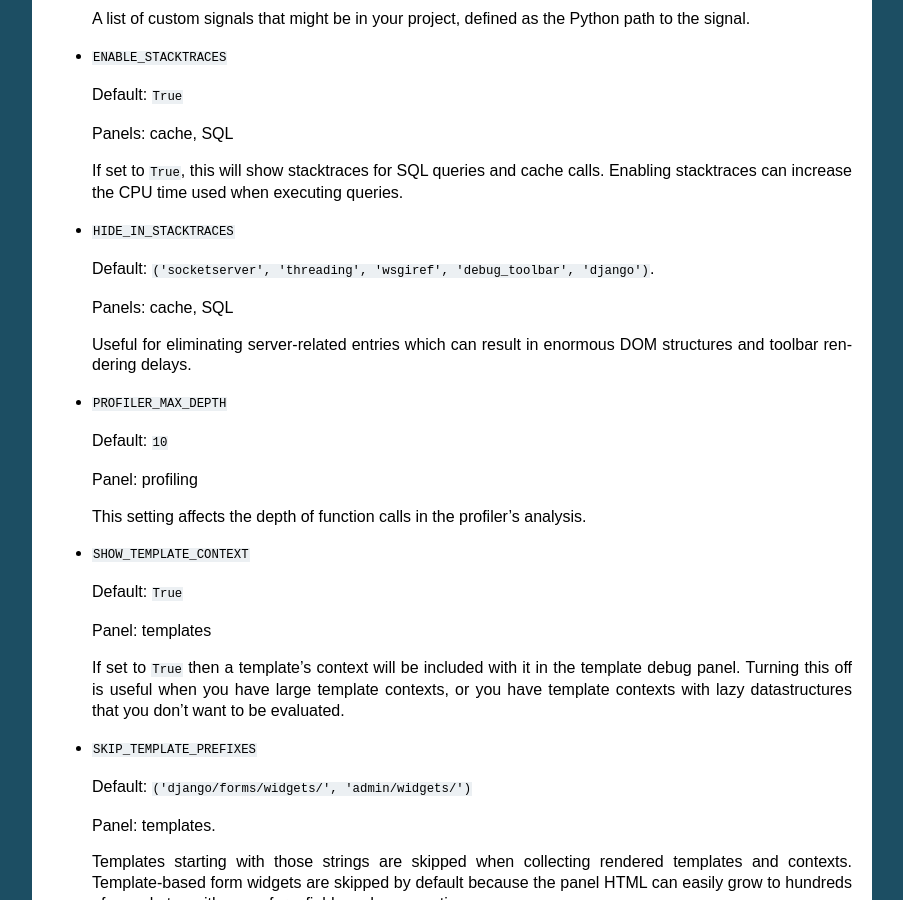
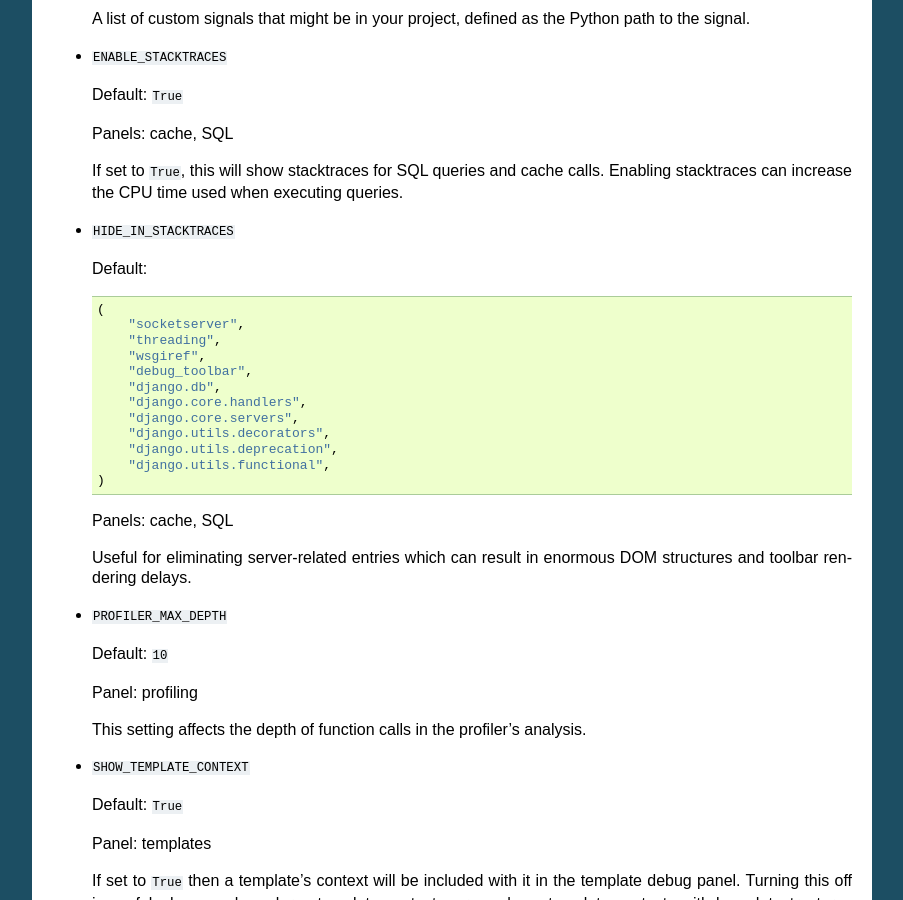
Before and after one commit to jazzband/django-debug-toolbar, a Sphinx documentation site: the page built from docs/configuration.rst, in a window 1280 px wide and 900 px high, scrolled down 2244 px. Shown: the whole window, without its empty margins (198-1101 px from the left). Built offline with Sphinx 7.4.7, drawn with Linux system fonts in a browser that asks for light colours.

Commit message:
Update the HIDE_IN_STACKTRACES documentation to reflect settings.

```diff
--- a/docs/configuration.rst
+++ b/docs/configuration.rst
@@ -141,8 +141,21 @@
 
 * ``HIDE_IN_STACKTRACES``
 
-  Default: ``('socketserver', 'threading', 'wsgiref', 'debug_toolbar',
-  'django')``.
+  Default::
+
+    (
+        "socketserver",
+        "threading",
+        "wsgiref",
+        "debug_toolbar",
+        "django.db",
+        "django.core.handlers",
+        "django.core.servers",
+        "django.utils.decorators",
+        "django.utils.deprecation",
+        "django.utils.functional",
+    )
+
 
   Panels: cache, SQL
 
```
